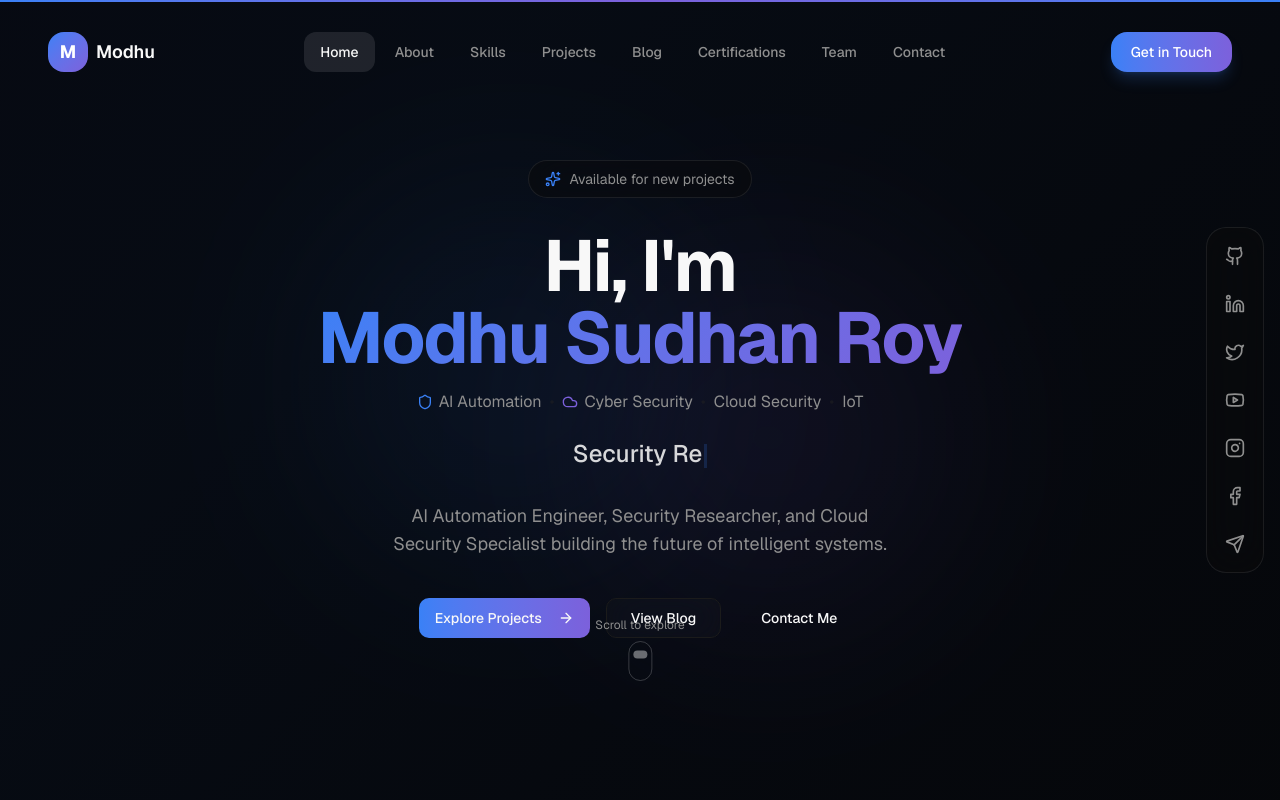
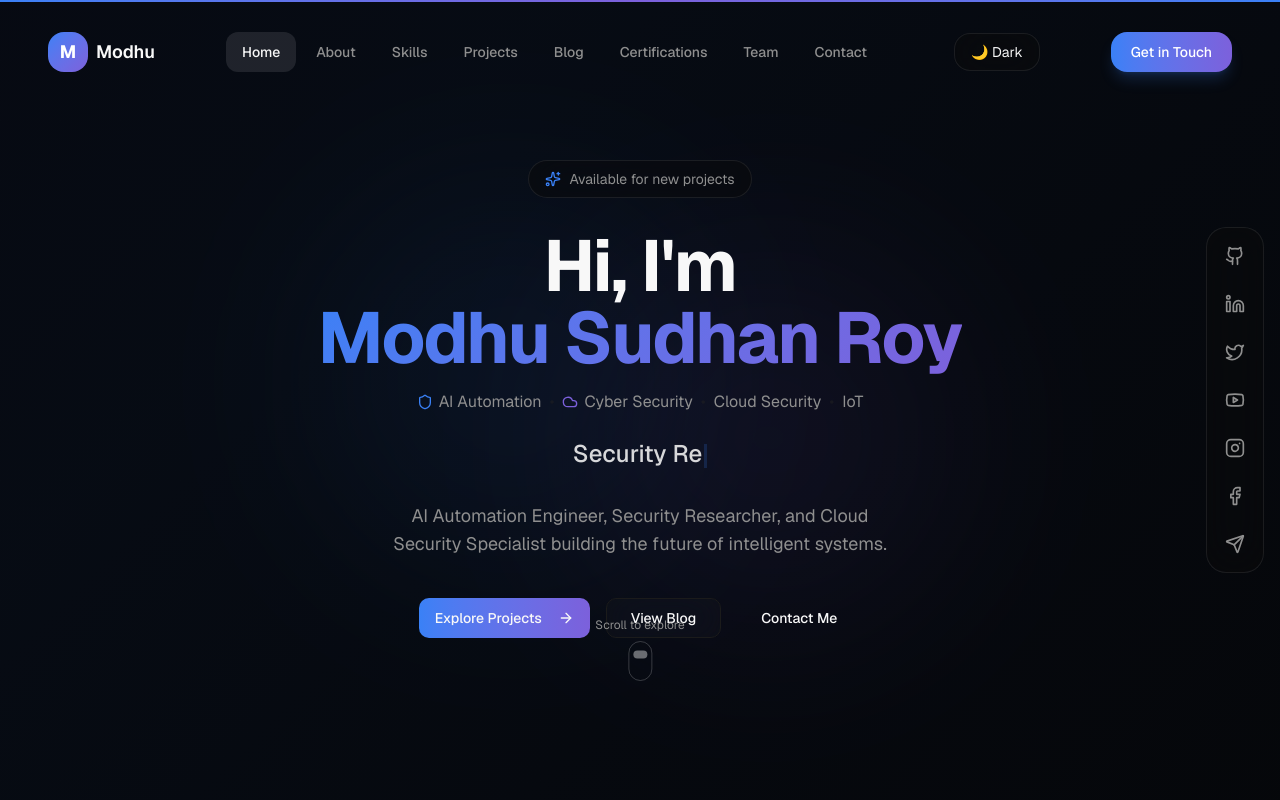
Before and after one commit to modhu-cps/modhu-protfoli, a Next.js app: page / in a window 1280 px wide. Shown: the top 800 px of the page. Built offline with nearby package versions, Linux system fonts and the light colour scheme.

Commit message:
Add ThemeToggle component to Navbar

```diff
--- a/components/layout/navbar.tsx
+++ b/components/layout/navbar.tsx
@@ -7,6 +7,7 @@ import { motion, AnimatePresence } from 'framer-motion';
 import { Menu, X } from 'lucide-react';
 import { navItems } from '@/lib/config';
 import { cn } from '@/lib/utils';
+import { ThemeToggle } from '@/components/ThemeToggle';
 
 export function Navbar() {
   const [isScrolled, setIsScrolled] = useState(false);
@@ -99,6 +100,9 @@ export function Navbar() {
                 );
               })}
             </div>
+            <div className="hidden md:flex items-center gap-2">
+ 				 <ThemeToggle />
+	 </div>
 
             {/* CTA Button */}
             <div className="hidden md:block">
```
